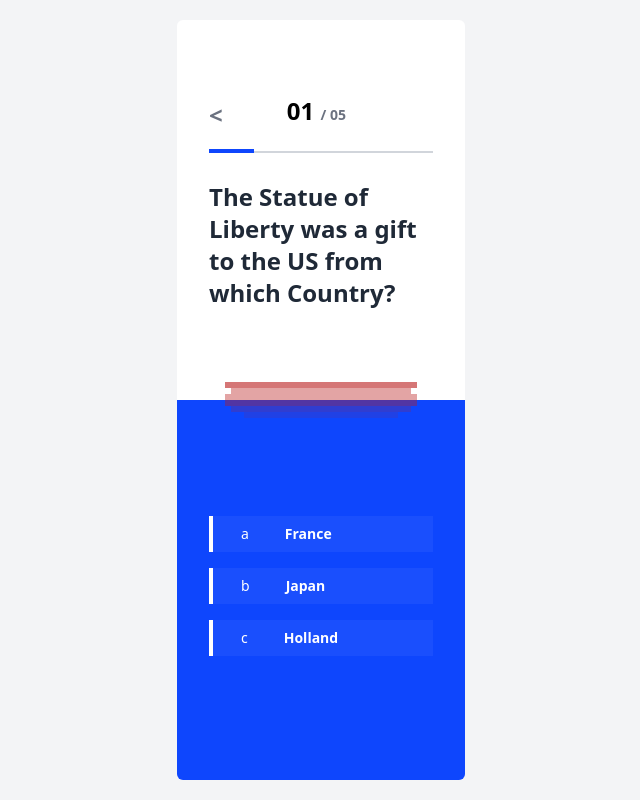
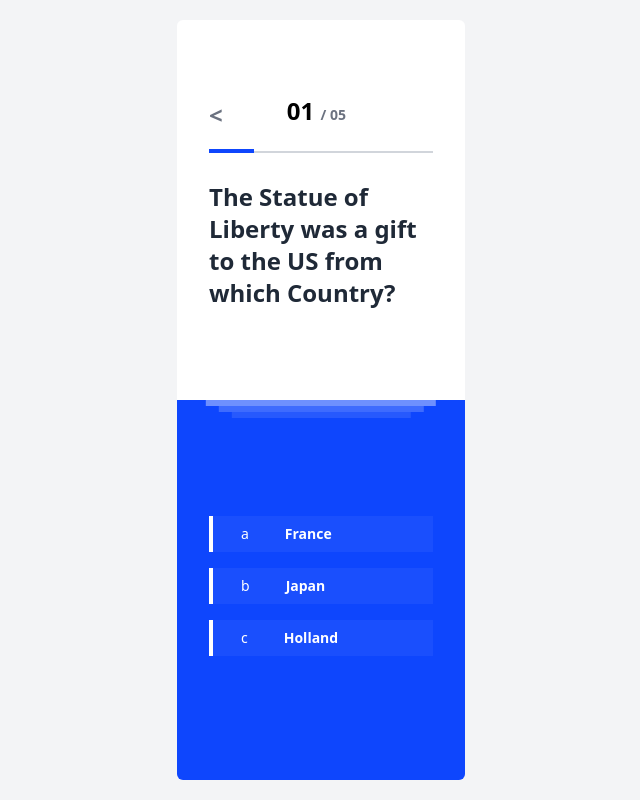
Before and after one commit to mohit-1337/quizze, a React (Create React App) app: page / in a window 1280 px wide. Shown: the whole page, without its empty margins (319-959 px from the left). Built offline with nearby package versions, Linux system fonts and the light colour scheme.

Commit message:
add bars

```diff
--- a/src/App.jsx
+++ b/src/App.jsx
@@ -116,12 +116,12 @@ function App() {
                   isTransitioning ? "animate-bars div" : ""
                 }`}
               >
-                <div className="bg-red-700 w-[15vw] h-1.5 bg-opacity-60"></div>
-                <div className="bg-red-700 w-[14vw] h-1.5 bg-opacity-40"></div>
-                <div className="bg-red-700 w-[15vw] h-1.5 bg-opacity-40"></div>
-                <div className="bg-red-700 w-[15vw] h-1.5 bg-opacity-40"></div>
-                <div className="bg-red-700 w-[14vw] h-1.5 bg-opacity-20"></div>
-                <div className="bg-red-700 w-[12vw] h-1.5 bg-opacity-10"></div>
+                <div className="bg-white w-[18vw] h-1.5 bg-opacity-40"></div>
+                <div className="bg-white w-[18vw] h-1.5 bg-opacity-40"></div>
+                <div className="bg-white w-[18vw] h-1.5 bg-opacity-40"></div>
+                <div className="bg-white w-[66vw] xl:w-[18vw] md:w-[32vw] h-1.5 bg-opacity-40"></div>
+                <div className="bg-white w-[58vw] xl:w-[16vw] md:w-[28vw] h-1.5 bg-opacity-20"></div>
+                <div className="bg-white w-[52vw] xl:w-[14vw] md:w-[24vw] h-1.5 bg-opacity-10"></div>
               </div>
 
               <div className="">
```
